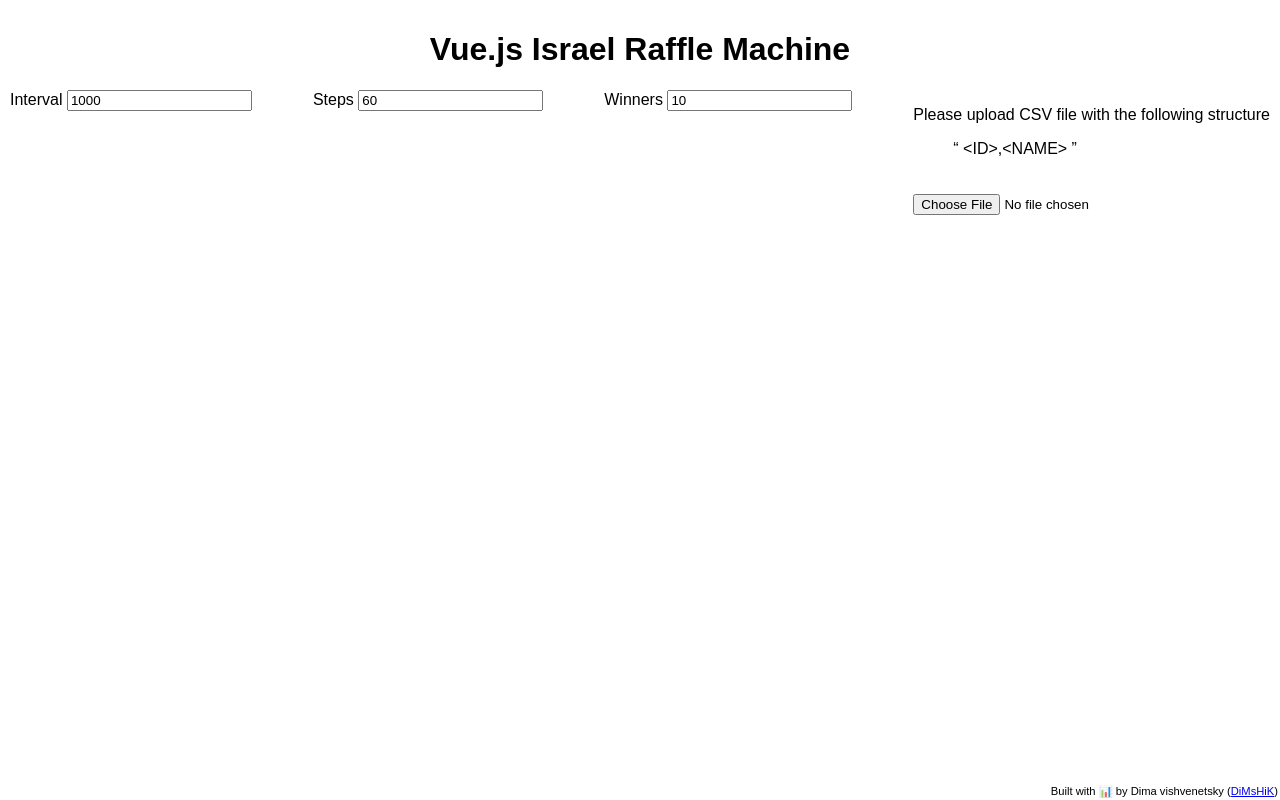
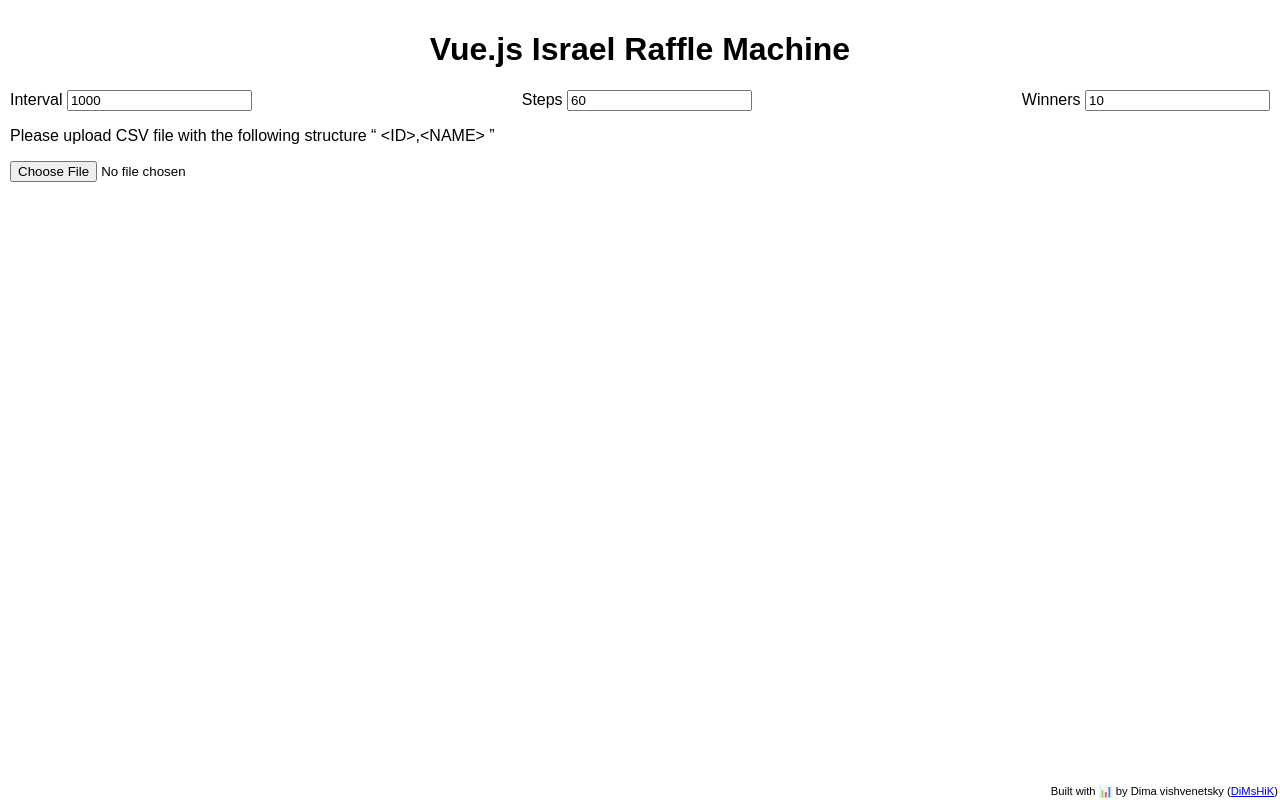
Before and after one commit to vue-js-israel/vue-bar-chart-race-raffle-machine, a plain HTML site: page index.html in a window 1280 px wide. Drawn offline with nearby package versions, Linux system fonts and the light colour scheme.

Commit message:
minor file wrapper updaets

```diff
--- a/index.html
+++ b/index.html
@@ -49,13 +49,12 @@
             placeholder="Winners"
           />
         </div>
-        <div>
+        <div class="file-selector-wrapper">
           <p>
             Please upload CSV file with the following structure
-
-            <blockquote>
+            <q>
               &lt;ID&gt;,&lt;NAME&gt;
-            </blockquote>
+            </q>
           </p>
 
           <input type="file" id="file-selector" ref="file-selector" />
--- a/styles.css
+++ b/styles.css
@@ -17,9 +17,7 @@ body {
   justify-content: space-between;
 }
 
-#file-selector,
-#status {
-  margin-top: 20px;
+.file-selector-wrapper {
   width: 100%;
 }
 
@@ -132,10 +130,3 @@ h1 {
   right: 2px;
   font-size: 0.7em;
 }
-
-blockquote::before {
-  content: open-quote;
-}
-blockquote::after {
-  content: close-quote;
-}
```
